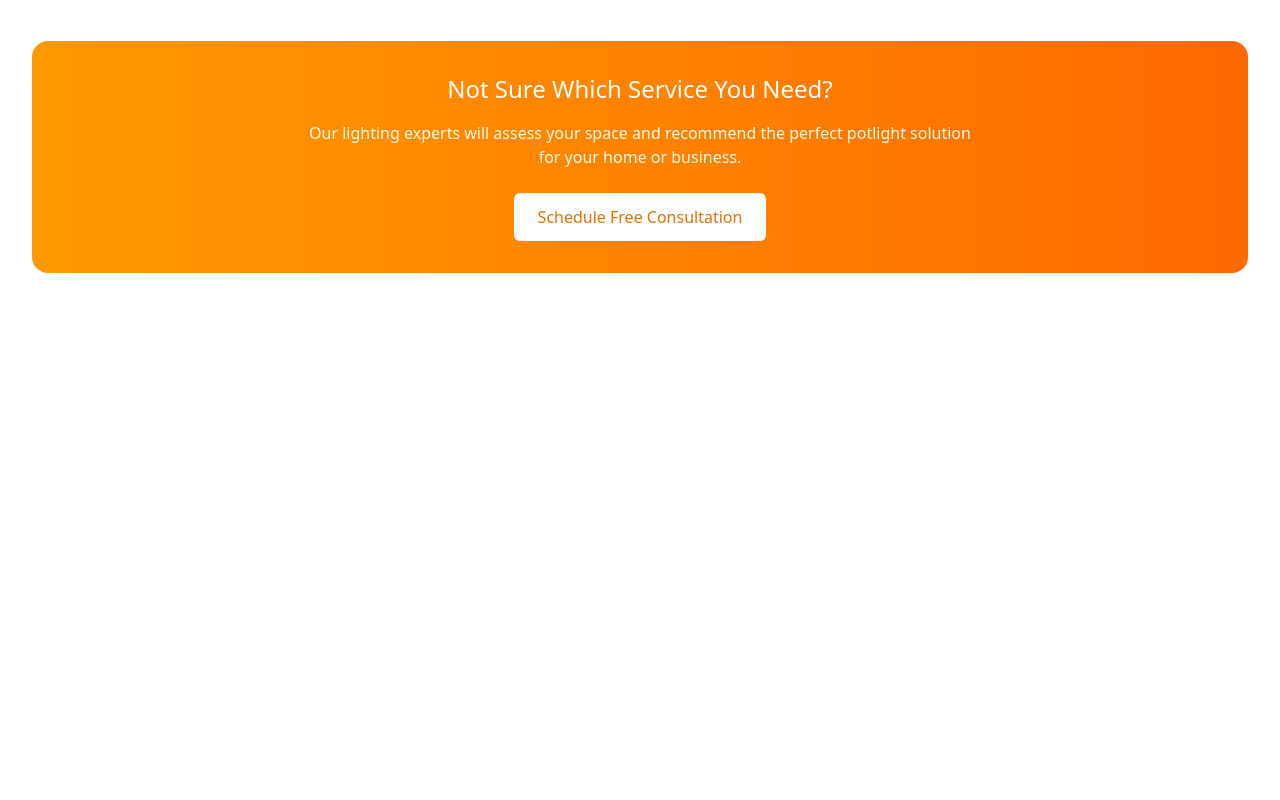
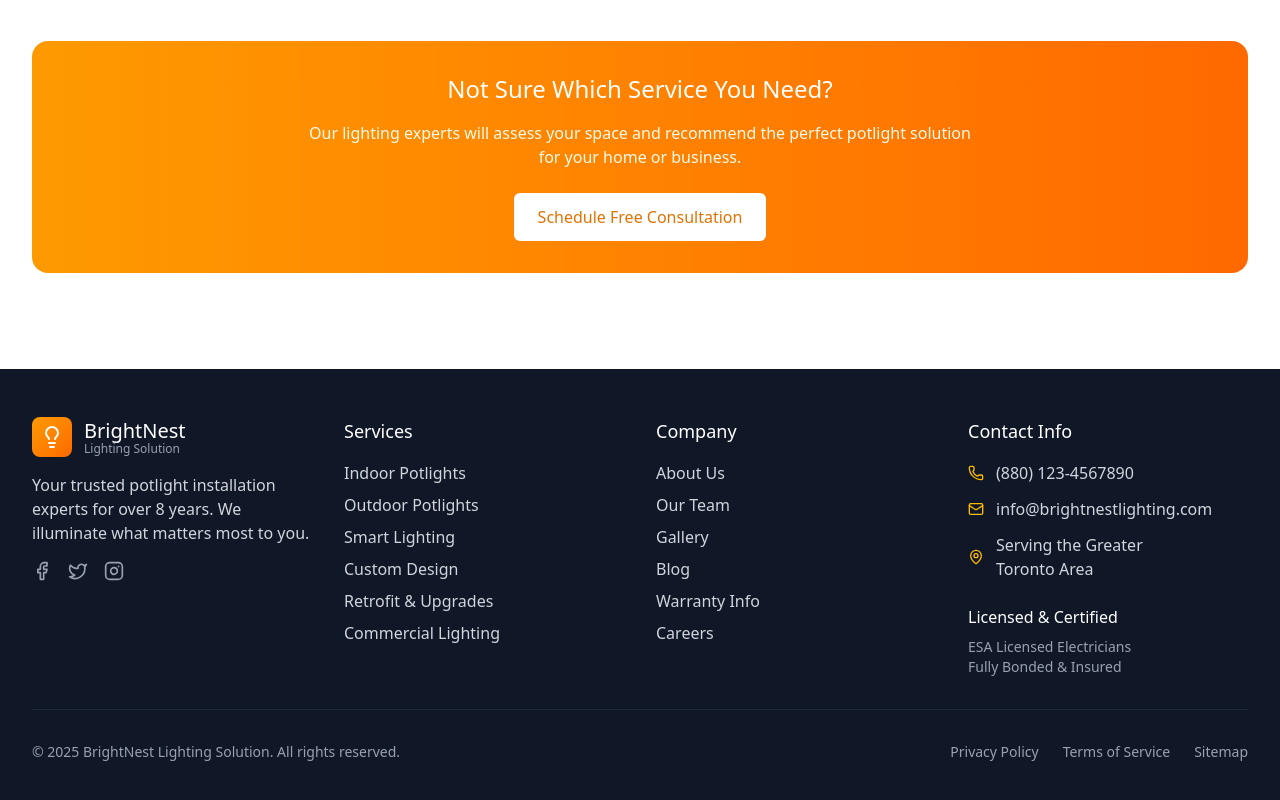
Before and after one commit to tasmim-tahsin/bright-nest-lighting-solution-landing-page, a React (Vite) app: page / in a window 1280 px wide. Shown: the part 2200-3000 px from the top of the page. Before the commit the page ends 2569 px from the top, so only its background shows below. Built offline with nearby package versions, Linux system fonts and the light colour scheme.

Commit message:
footer added

```diff
--- a/src/App.tsx
+++ b/src/App.tsx
@@ -1,4 +1,5 @@
 import './App.css'
+import { Footer } from './components/Footer'
 import { Header } from './components/Header'
 import Hero from './components/Hero'
 import { Services } from './components/Services'
@@ -11,6 +12,7 @@ function App() {
       <Header/>
       <Hero/>
       <Services/>
+      <Footer/>
     </>
   )
 }
--- a/src/components/Footer.tsx
+++ b/src/components/Footer.tsx
@@ -1,10 +1,98 @@
+import { Phone, Mail, MapPin, Facebook, Twitter, Instagram, Lightbulb } from "lucide-react";
 
-const Footer = () => {
-    return (
-        <div>
-            This is footer
+export function Footer() {
+  return (
+    <footer className="bg-gray-900 text-white">
+      <div className="max-w-7xl mx-auto px-4 sm:px-6 lg:px-8 py-12">
+        <div className="grid md:grid-cols-2 lg:grid-cols-4 gap-8">
+
+          <div>
+            <div className="flex items-center mb-4">
+              <div className="bg-linear-to-br from-amber-500 to-orange-500 p-2 rounded-lg mr-3">
+                <Lightbulb className="w-6 h-6" />
+              </div>
+              <div>
+                <span className="text-xl">BrightNest</span>
+                <span className="text-xs text-gray-400 block -mt-1">Lighting Solution</span>
+              </div>
+            </div>
+            <p className="text-gray-300 mb-4">
+              Your trusted potlight installation experts for over 8 years. We illuminate what matters most to you.
+            </p>
+            <div className="flex space-x-4">
+              <Facebook className="w-5 h-5 text-gray-400 hover:text-amber-400 cursor-pointer transition-colors" />
+              <Twitter className="w-5 h-5 text-gray-400 hover:text-amber-400 cursor-pointer transition-colors" />
+              <Instagram className="w-5 h-5 text-gray-400 hover:text-amber-400 cursor-pointer transition-colors" />
+            </div>
+          </div>
+
+
+          <div>
+            <h3 className="text-lg mb-4">Services</h3>
+            <ul className="space-y-2 text-gray-300">
+              <li><a href="#services" className="hover:text-amber-400 transition-colors">Indoor Potlights</a></li>
+              <li><a href="#services" className="hover:text-amber-400 transition-colors">Outdoor Potlights</a></li>
+              <li><a href="#services" className="hover:text-amber-400 transition-colors">Smart Lighting</a></li>
+              <li><a href="#services" className="hover:text-amber-400 transition-colors">Custom Design</a></li>
+              <li><a href="#services" className="hover:text-amber-400 transition-colors">Retrofit & Upgrades</a></li>
+              <li><a href="#services" className="hover:text-amber-400 transition-colors">Commercial Lighting</a></li>
+            </ul>
+          </div>
+
+
+          <div>
+            <h3 className="text-lg mb-4">Company</h3>
+            <ul className="space-y-2 text-gray-300">
+              <li><a href="#" className="hover:text-amber-400 transition-colors">About Us</a></li>
+              <li><a href="#" className="hover:text-amber-400 transition-colors">Our Team</a></li>
+              <li><a href="#" className="hover:text-amber-400 transition-colors">Gallery</a></li>
+              <li><a href="#" className="hover:text-amber-400 transition-colors">Blog</a></li>
+              <li><a href="#" className="hover:text-amber-400 transition-colors">Warranty Info</a></li>
+              <li><a href="#" className="hover:text-amber-400 transition-colors">Careers</a></li>
+            </ul>
+          </div>
+
+
+          <div>
+            <h3 className="text-lg mb-4">Contact Info</h3>
+            <div className="space-y-3 text-gray-300">
+              <div className="flex items-center">
+                <Phone className="w-4 h-4 mr-3 text-amber-400" />
+                <span>(880) 123-4567890</span>
+              </div>
+              <div className="flex items-center">
+                <Mail className="w-4 h-4 mr-3 text-amber-400" />
+                <span>info@brightnestlighting.com</span>
+              </div>
+              <div className="flex items-center">
+                <MapPin className="w-4 h-4 mr-3 text-amber-400" />
+                <span>Serving the Greater<br />Toronto Area</span>
+              </div>
+            </div>
+
+
+            <div className="mt-6">
+              <h4 className="mb-2">Licensed & Certified</h4>
+              <p className="text-sm text-gray-400">
+                ESA Licensed Electricians<br />
+                Fully Bonded & Insured
+              </p>
+            </div>
+          </div>
         </div>
-    );
-};
 
-export default Footer;
+
+        <div className="border-t border-gray-800 mt-8 pt-8 flex flex-col md:flex-row justify-between items-center">
+          <p className="text-gray-400 text-sm">
+            © 2025 BrightNest Lighting Solution. All rights reserved.
+          </p>
+          <div className="flex space-x-6 mt-4 md:mt-0">
+            <a href="#" className="text-gray-400 hover:text-amber-400 text-sm transition-colors">Privacy Policy</a>
+            <a href="#" className="text-gray-400 hover:text-amber-400 text-sm transition-colors">Terms of Service</a>
+            <a href="#" className="text-gray-400 hover:text-amber-400 text-sm transition-colors">Sitemap</a>
+          </div>
+        </div>
+      </div>
+    </footer>
+  );
+}
--- a/src/components/Header.tsx
+++ b/src/components/Header.tsx
@@ -11,7 +11,7 @@ export function Header() {
     <header id="nav" className="bg-white shadow-sm sticky top-0 z-50">
       <div className="max-w-7xl mx-auto px-4 sm:px-6 lg:px-8">
         <div className="flex justify-between items-center py-4">
-          <a href="#home">
+          <a href="#">
             <div className="flex items-center">
             <div className="bg-linear-to-br from-amber-500 to-orange-500 text-white p-2 rounded-lg mr-3">
               <Lightbulb className="w-6 h-6" />
```
